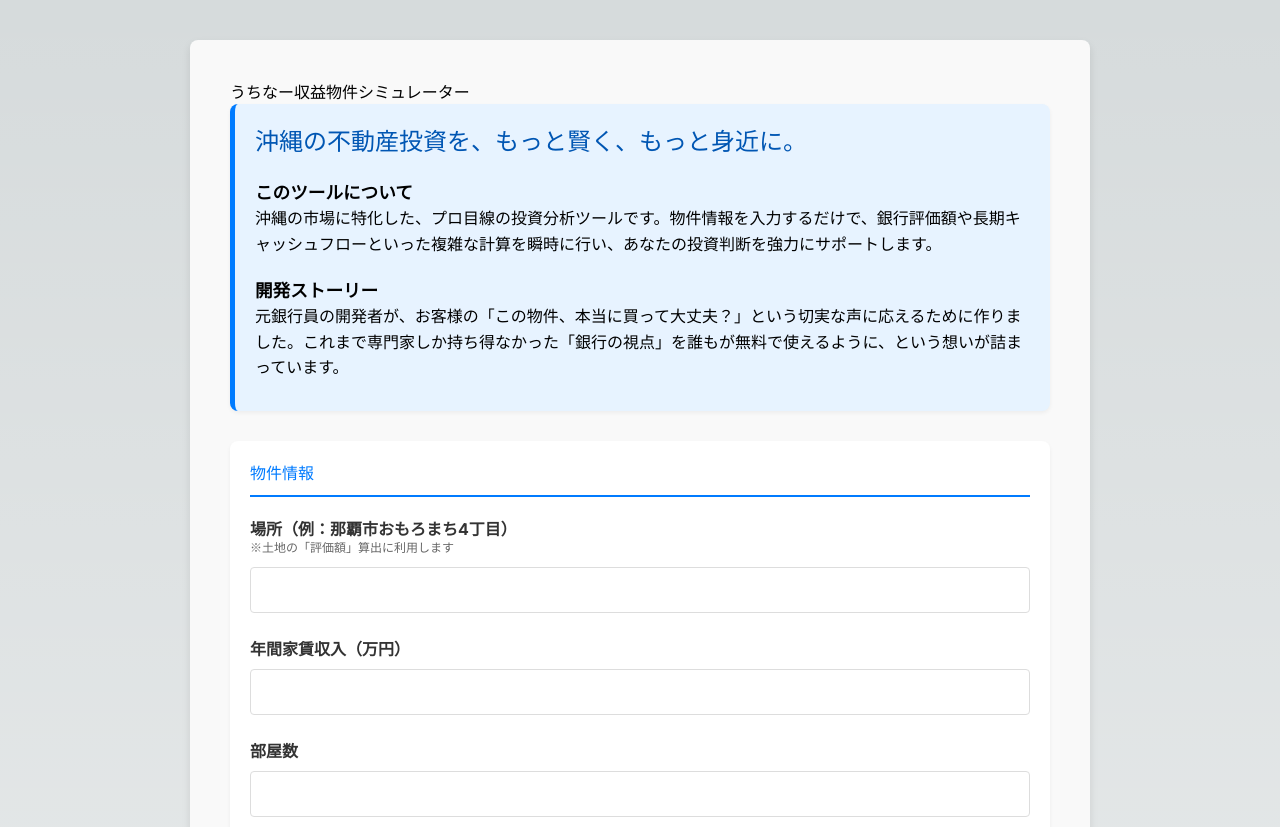
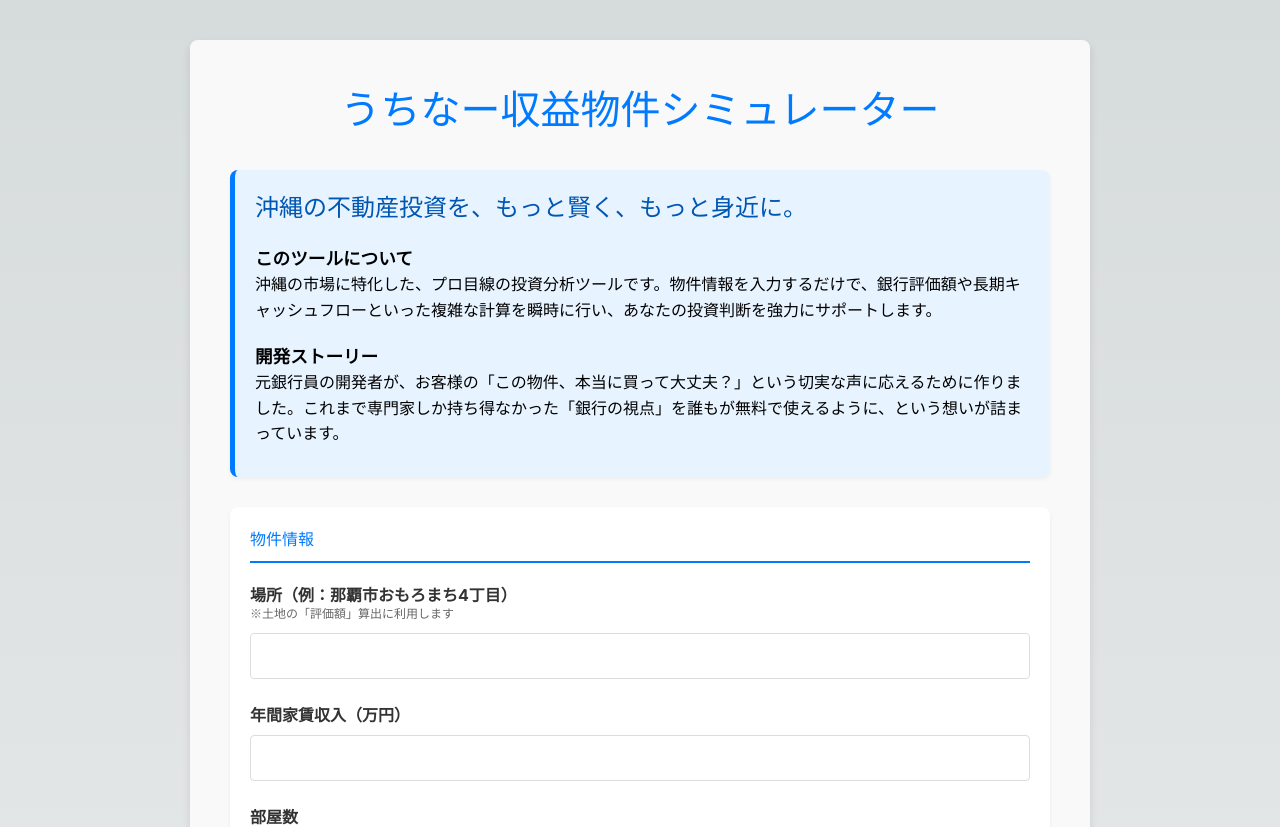
Before and after one commit to k213009/uchina-investment-sim, a Next.js app: page / in a window 1280 px wide. Shown: the top 827 px of the page. Built offline with nearby package versions, Linux system fonts and the light colour scheme.

Commit message:
docs: Final update to README with technical challenges and design thinking

```diff
--- a/app/components/InputForm.js
+++ b/app/components/InputForm.js
@@ -180,7 +180,9 @@ function InputForm() {
 
   return (
     <FormContainer>
-      <h1>うちなー収益物件シミュレーター</h1>
+      <h1 style={{ fontSize: '2.5em', textAlign: 'center', color: '#007bff', marginBottom: '30px' }}>
+      うちなー収益物件シミュレーター
+      </h1>
       <AppDescription>
         <h2 style={{ fontSize: '1.5em', color: '#0056b3', marginBottom: '10px' }}>
           沖縄の不動産投資を、もっと賢く、もっと身近に。
```
Also changed, not shown: 1 other file (tests, documents, lock files or other folders).
